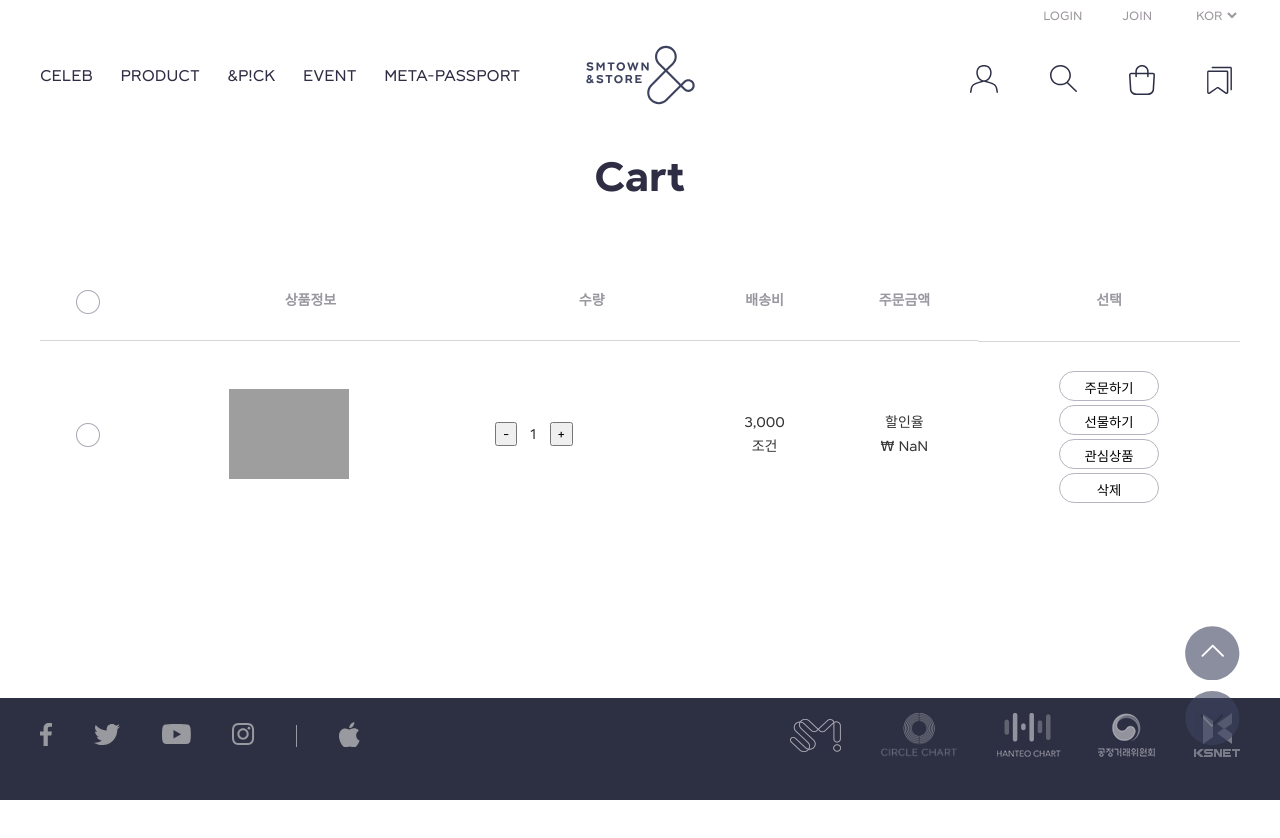
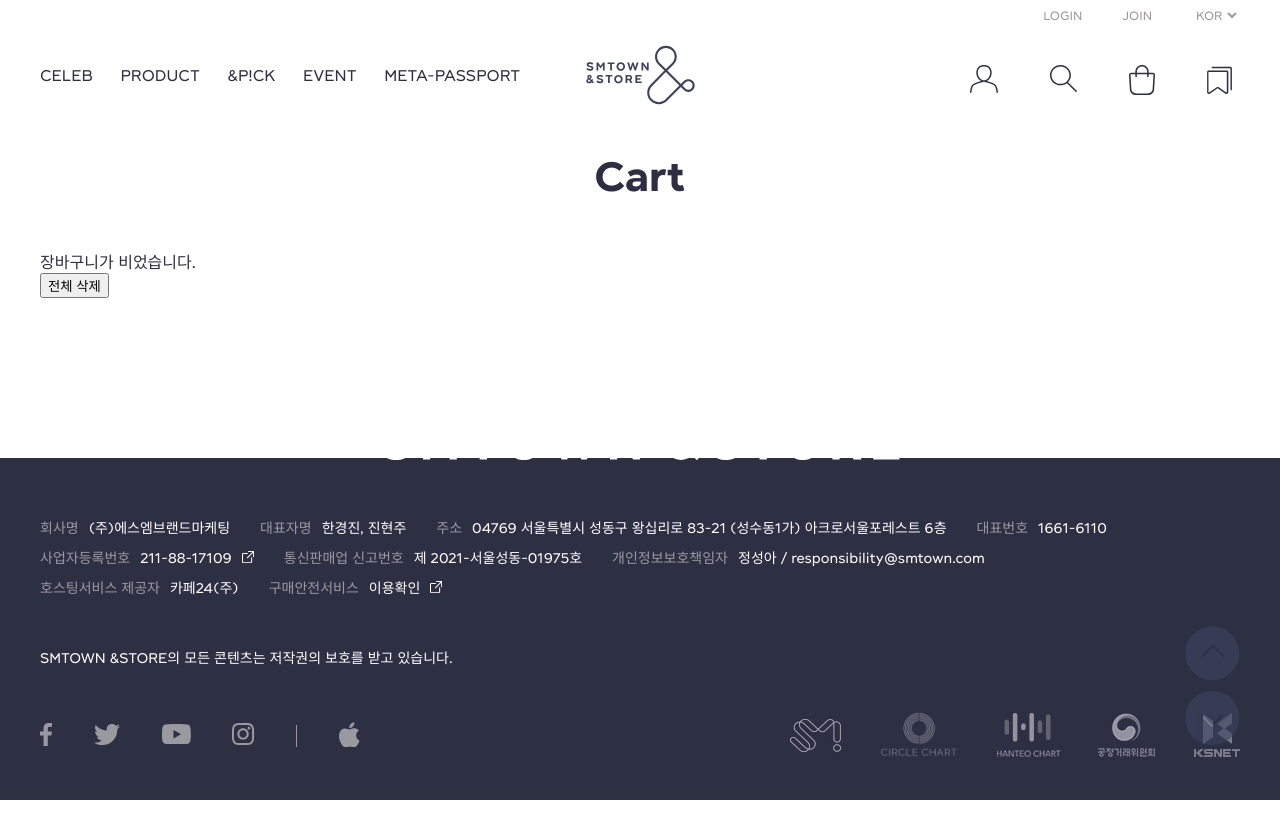
Before and after one commit to alynxlee/sm-store, a React (Create React App) app: page /#/cart in a window 1280 px wide. Shown: the top 838 px of the page. Built offline with nearby package versions, Linux system fonts and the light colour scheme; grey boxes are pictures that could not be loaded.

Commit message:
장바구니

```diff
--- a/src/assets/index.js
+++ b/src/assets/index.js
@@ -1,7 +1,6 @@
-import infoData from "./DB/DetailData.json";
-import prdListAll from "./DB/ListData.json";
-import prdSidebar from "./DB/DetailData.json";
-import WishList from "../pages/WishList";
+import infoData from './DB/DetailData.json';
+import prdListAll from './DB/ListData.json';
+import prdSidebar from './DB/DetailData.json';
 
 const { PrdAllInfo } = infoData;
 const { ProductAll } = prdListAll;
@@ -20,30 +19,57 @@
 }
 
 export function getItemId(itemId) {
-  return PrdAllInfo.find((prdInfo) => prdInfo.id === itemId);
+  return PrdAllInfo.find(prdInfo => prdInfo.id === itemId);
 }
 
 export function getAllId(itemId) {
-  return ProductAll.find((prdAll) => prdAll.id === itemId);
+  return ProductAll.find(prdAll => prdAll.id === itemId);
 }
 
 export function getPrdDes(itemId) {
-  return SideBarDes.find((sidebar) => sidebar.id === itemId);
+  return SideBarDes.find(sidebar => sidebar.id === itemId);
 }
 
 // 위시리스트
-const WISHLIST_KEY = "SMSTORE 위시리스트";
-const wishlist = JSON.parse(localStorage.getItem(WISHLIST_KEY) || "{}");
+const WISHLIST_KEY = 'SMSTORE 위시리스트';
+const wishlist = JSON.parse(localStorage.getItem(WISHLIST_KEY) || '{}');
 
 export function addWishList(itemId) {
-  wishlist[itemId] = ProductAll[itemId].title;
+  wishlist[itemId] = ProductAll[itemId];
   localStorage.setItem(WISHLIST_KEY, JSON.stringify(wishlist));
 }
 export function delWishList(itemId) {
   delete wishlist[itemId];
-  localStorage.setItem(WISHLIST_KEY, JSON.stringify(wishlist));
+  wishlist[itemId] = ProductAll[itemId];
+  localStorage.removeItem(WISHLIST_KEY, JSON.stringify(wishlist));
 }
 
 export function getWishlist() {
-  return ProductAll.filter((item) => wishlist[item.id]);
+  return ProductAll.filter(item => wishlist[item.id]);
 }
+
+// 장바구니
+const CART_KEY = 'SMSTORE CART';
+const cart = JSON.parse(localStorage.getItem(CART_KEY) || '{}');
+
+export function addCart(itemId) {
+  cart[itemId] = ProductAll[itemId];
+  localStorage.setItem(CART_KEY, JSON.stringify(cart));
+  if (itemId === cart.id) {
+    alert('장바구니에 동일한 상품이 있습니다. \n장바구니에 추가하시겠습니까?');
+  }
+}
+// export function delCart(itemId) {
+//   delete cart[itemId];
+//   cart[itemId] = ProductAll[itemId];
+//   localStorage.removeItem(CART_KEY);
+// }
+
+export function getCart() {
+  return ProductAll.filter(item => cart[item.id]);
+}
+export function delCart(itemId) {
+  // return ProductAll.filter(item => item.id !== itemId);
+  cart[itemId] = ProductAll[itemId];
+  localStorage.removeItem(CART_KEY);
+}
--- a/src/pages/Cart.js
+++ b/src/pages/Cart.js
@@ -1,17 +1,66 @@
-import { useSelector, useDispatch } from "react-redux";
-import { Link } from "react-router-dom";
-import "../assets/styles/cart.scss";
-import { deleteItem, minus, plus } from "../store/cartItemSlice";
+// import { useSelector, useDispatch } from 'react-redux';
+import { useCallback, useEffect, useRef, useState } from 'react';
+import { Link, useParams } from 'react-router-dom';
+import { delCart, getAllId, getCart } from '../assets';
+import '../assets/styles/cart.scss';
 
 function Cart() {
-  // cartItemSlice.js에서 장바구니에 담긴 상품의 정보를 가져옴
+  const path = process.env.PUBLIC_URL;
+  const [product, setProduct] = useState([]);
+  const [count, setCount] = useState(1);
+  const { itemId } = useParams();
+  const getItem = getAllId(itemId);
 
-  const item = useSelector((state) => state.cartItem);
-  let dispatch = useDispatch();
-  const path = process.env.PUBLIC_URL;
+  // const handleDelete = () => {
+  //   delCart(getItem.id);
+  // };
+
+  useEffect(() => {
+    const nextProduct = getCart();
+    setProduct(nextProduct);
+  }, []);
+
+  // const onDecrease = id => {
+  //   if (count > 1) {
+  //     setCount(prevCount => {
+  //       return getItem === prevCount.id ? prevCount - 1 : prevCount;
+  //     });
+  //   }
+  // };
+  const onDecrease = useCallback(id => {
+    setProduct(product => {
+      return product.filter(one => one.id !== id);
+    });
+    //   if (productId === product.id && product.count > 1) {
+    //     return { ...product, count: product.count - 1 };
+    //   } else return product;
+    // });
+    // setProduct(delQty);
+  }, []);
+  // const delCart = useCallback(id => {
+  //   setProduct(product => {
+  //     return product.filter(one => one.id !== id);
+  //   });
+  // }, []);
+
+  // const removeAll = useCallback(id => {
+  //   setProduct([]);
+  // }, []);
+
+  const onIncrease = () => {
+    if (count < 5) {
+      setCount(prevCount => prevCount + 1);
+    } else if (count === 5) {
+      alert(`최대 주문수량은 5개입니다.`);
+    }
+  };
+
   return (
     <div className="cartWrapper">
       <h2>Cart</h2>
+      {product.length === 0 ? (
+        <div>장바구니가 비었습니다.</div>
+      ) : (
         <table>
           <thead>
             <tr>
@@ -26,43 +75,33 @@
             </tr>
           </thead>
           <tbody>
-          {item.map((item, i) => {
+            {product.map((item, i) => {
+              const { id, img, celeb, title, dcRate, count } = item;
+              const countPrice = item.price * count;
+              const totalPrice = countPrice.toString().replace(/\B(?=(\d{3})+(?!\d))/g, ',');
               return (
-              <tr key={item.id}>
+                <tr key={id}>
                   <td>
                     <input type="checkbox"></input>
                   </td>
                   <td className="productImg">
                     <Link>
-                    <img
-                      src={path + `/images/${item.img}`}
-                      alt={`${item.celeb} + ${item.title}`}
-                    />
+                      <img src={path + `/images/${img}`} alt={title} />
                     </Link>
                   </td>
                   <td className="productTitle">
                     <Link>
-                    <em>{item.celeb}</em>
-                    <span>{item.title}</span>
+                      <em>{celeb}</em>
+                      <span>{title}</span>
                     </Link>
                   </td>
                   <td className="quantity">
                     <div className="quanWrapper">
-                    <button
-                      className="minus"
-                      onClick={() => {
-                        dispatch(minus(item[i].id));
-                      }}
-                    >
+                      <button className="minus" onClick={onDecrease}>
                         -
                       </button>
-                    <span>1</span>
-                    <button
-                      className="plus"
-                      onClick={() => {
-                        dispatch(plus(item[i].id));
-                      }}
-                    >
+                      <span>{count}</span>
+                      <button className="plus" onClick={onIncrease}>
                         +
                       </button>
                     </div>
@@ -74,27 +113,23 @@
                   </td>
                   <td className="orderPrice">
                     <div>
-                    <span>할인율</span>
+                      <span>{dcRate}</span>
                     </div>
-                  <span>₩ {item.price * item.count}</span>
+                    <span>₩ {countPrice.toString().replace(/\B(?=(\d{3})+(?!\d))/g, ',')}</span>
                   </td>
                   <td className="select">
                     <button>주문하기</button>
                     <button>선물하기</button>
                     <button>관심상품</button>
-                  <button
-                    onClick={() => {
-                      dispatch(deleteItem(item[i].id));
-                    }}
-                  >
-                    삭제
-                  </button>
+                    <button>삭제</button>
                   </td>
                 </tr>
               );
             })}
           </tbody>
         </table>
+      )}
+      <button onClick={delCart}>전체 삭제</button>
     </div>
   );
 }
--- a/src/pages/ProductSideBar.js
+++ b/src/pages/ProductSideBar.js
@@ -1,42 +1,40 @@
-import { useState } from "react";
-import { useDispatch, useSelector } from "react-redux";
-import { useNavigate, useParams } from "react-router-dom";
-import { getAllId, getPrdDes, addWishList } from "../assets";
-import { addItem } from "../store/cartItemSlice";
+import { useState } from 'react';
+// import { useDispatch, useSelector } from 'react-redux';
+import { useNavigate, useParams } from 'react-router-dom';
+import { getAllId, getPrdDes, addWishList, addCart } from '../assets';
+// import { addItem } from '../store/cartItemSlice';
 
 function ProductSideBar() {
   // 액션 처리
-  let dispatch = useDispatch();
+  // let dispatch = useDispatch();
   // 상태값 처리
-  const product = useSelector((state) => state.cartItem);
+  // const product = useSelector(state => state.cartItem);
 
   const { itemId } = useParams();
   const item = getAllId(itemId);
   const itemDes = getPrdDes(itemId);
-  const { celeb, title, costPrice, dcRate, qty } = item;
-  const price = item.price.toString().replace(/\B(?=(\d{3})+(?!\d))/g, ",");
+  const { celeb, title, costPrice, dcRate } = item;
+  const price = item.price.toString().replace(/\B(?=(\d{3})+(?!\d))/g, ',');
 
-  const [count, setCount] = useState(qty);
+  const [count, setCount] = useState(1);
   const onDecrease = () => {
     if (count > 1) {
-      setCount((prevCount) => prevCount - 1);
+      setCount(prevCount => prevCount - 1);
     }
   };
   const onIncrease = () => {
     if (count < 5) {
-      setCount((prevCount) => prevCount + 1);
+      setCount(prevCount => prevCount + 1);
     } else if (count === 5) {
       alert(`최대 주문수량은 5개입니다.`);
     }
   };
 
   const countPrice = item.price * count;
-  const totalPrice = countPrice
-    .toString()
-    .replace(/\B(?=(\d{3})+(?!\d))/g, ",");
+  const totalPrice = countPrice.toString().replace(/\B(?=(\d{3})+(?!\d))/g, ',');
 
   const { des } = itemDes;
-  const filterDes = des.filter((el) => el !== null);
+  const filterDes = des.filter(el => el !== null);
 
   let saveMoney = item.price * 0.005;
 
@@ -52,12 +50,11 @@
 
   const navigate = useNavigate();
   const handleWishList = () => {
-    addWishList(item.id);
-    navigate("/wishlist");
+    navigate('/wishlist');
   };
 
   const handleCart = () => {
-    navigate("/cart");
+    navigate('/cart');
   };
   return (
     <>
@@ -95,7 +92,7 @@
             </div>
           </div>
           <ul className="des">
-            {filterDes.map((el) => {
+            {filterDes.map(el => {
               return <li key={el.idx}>{el}</li>;
             })}
           </ul>
@@ -119,7 +116,7 @@
           <div className="totalPrice">
             <span>TOTAL</span>
             <span>
-              ₩ {totalPrice} <em>(1개)</em>
+              ₩ {totalPrice} <em>({count}개)</em>
             </span>
           </div>
           <div className="btnWrapper">
@@ -128,13 +125,17 @@
               <button
                 className="inCart"
                 onClick={() => {
+                  addCart(item.id);
                   setShowCartPop(!showCartPop);
-                  dispatch(addItem(product));
-                }}
-              >
+                }}>
                 장바구니 담기
               </button>
-              <button className="inWish" onClick={openWishPop}>
+              <button
+                className="inWish"
+                onClick={() => {
+                  addWishList(item.id);
+                  setShowWishPop(!showWishPop);
+                }}>
                 위시리스트 담기
               </button>
             </div>
--- a/src/store/cartItemSlice.js
+++ b/src/store/cartItemSlice.js
@@ -1,49 +1,46 @@
-import { createSlice } from "@reduxjs/toolkit";
+import { createSlice } from '@reduxjs/toolkit';
 
 // 초기값
-const initialState = [
-  { id: "" },
-  // {
-  //   id: "",
-  //   img: "",
-  //   celeb: "",
-  //   title: "",
-  //   price: "",
-  //   count: 1,
-  // },
-];
+const initialState = {
+  // cart: localStorage.getItem('SMSTORE 장바구니')
+  //   ? JSON.parse(localStorage.getItem('SMSTORE 장바구니'))
+  //   : [],
+  // cartTotalQty: 0,
+  // cartTotalAmount: 0,
+};
 
 // 장바구니 아이템의 정보를 담고있는 Array
 const cartItem = createSlice({
-  name: "cartItem", // 사용자 정의 이름
+  name: 'cartItem', // 사용자 정의 이름
   initialState,
   reducers: {
     // Cart.js에서 장바구니 아이템의 수량을 변경하는 함수
     // action.payload로 장바구니 아이템의 id값 전달받음
 
-    plus(state, action) {
-      const index = state.findIndex((item) => item.id === action.payload);
-      state[index].count++;
-    },
-    minus(state, action) {
-      const index = state.findIndex((item) => item.id === action.payload);
-      if (state[index].count > 1) {
-        state[index].count--;
-      }
-    },
+    // plus(state, action) {
+    //   const index = state.findIndex(item => item.id === action.payload);
+    //   state[index].count++;
+    // },
+    // minus(state, action) {
+    //   const index = state.findIndex(item => item.id === action.payload);
+    //   if (state[index].count > 1) {
+    //     state[index].count--;
+    //   }
+    // },
 
     // ProductSidebar.js 파일에서 장바구니 담기 버튼 클릭시 동작
     // action.payload로 { id, img, celeb, title, price, count } 값을 가지고 있는 오브젝트를 전달받음
     // 동일 제품이 담길 경우 수량만 +1
 
     addItem(state, action) {
-      const checkItem = state.findIndex(
-        (item) => item.id === action.payload.id
-      );
-      if (checkItem === -1) {
-        state.push(action.payload);
+      const checkItem = state.findIndex(item => item.id === action.payload.id);
+      // 이미 장바구니에 있다면
+      if (checkItem >= 0) {
+        state.cart[checkItem].cartQty += 1;
+        // 장바구니에 없다면
       } else {
-        state[checkItem].count++;
+        const tempProduct = { ...action.payload, cartTotalQty: 1 };
+        state.cart.push(tempProduct);
       }
     },
 
@@ -51,8 +48,21 @@
     // action.payload로 해당 아이템의 id값을 전달받음
 
     deleteItem(state, action) {
-      const index = state.findIndex((item) => item.id === action.payload);
-      state.splice(index, 1);
+      const index = state.cart.filter(item => item.id !== action.payload.id);
+      state.cart = index;
+      localStorage.setItem('SMSTORE 장바구니', JSON.stringify(state.cart));
+    },
+
+    // 장바구니 아이템 개수 감소
+    decreaseCart(state, action) {
+      const index = state.cartItems.findIndex(item => item.id === action.payload.id);
+      if (state.cart[index].cartQty > 1) {
+        state.cart[index].cartQty -= 1;
+      } else if (state.cart[index].cartQty === 1) {
+        const nextCartItems = state.cart.filter(item => item.id !== action.payload.id);
+        state.cart = nextCartItems;
+      }
+      localStorage.setItem('SMSTORE 장바구니', JSON.stringify(state.cart));
     },
   },
 });
```
Also changed, not shown: src/assets/DB/ListData.json (+18 -18 lines). Lines whose indentation alone changed are shown as unchanged.
